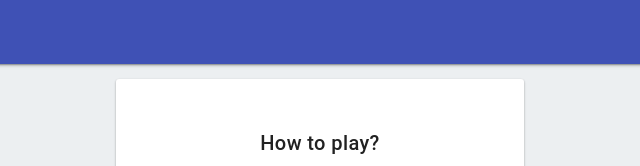
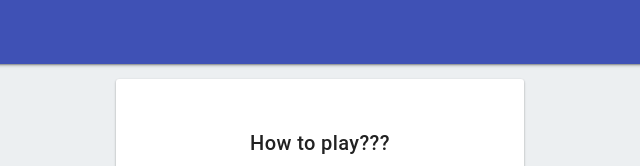
Before and after one commit to solnet-aquarium/solnet-stop-game, a plain HTML site: page public/index.html in a window 1280 px wide. Shown: the top 166 px of the page, 320-960 px from the left. Drawn offline with nearby package versions, Linux system fonts and the light colour scheme.

Commit message:
adding more content to the readme

```diff
--- a/public/index.html
+++ b/public/index.html
@@ -25,7 +25,7 @@
       </div>
       <div id="introduction">
         <div class="card">
-          <h5>How to play?</h5>
+          <h5>How to play???</h5>
           <p> A letter will be ramdomly selected. Type a word for each of the 4 different categories that starts with that letter.
             The player that gets most correct words in the least amount of time wins!</p>
         </div>
```
Also changed, not shown: README.md.
